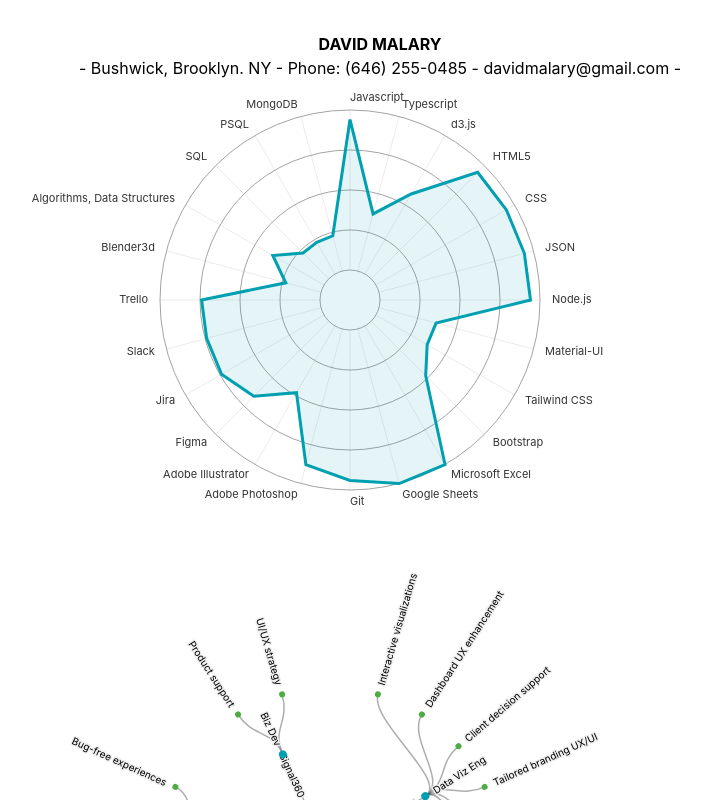
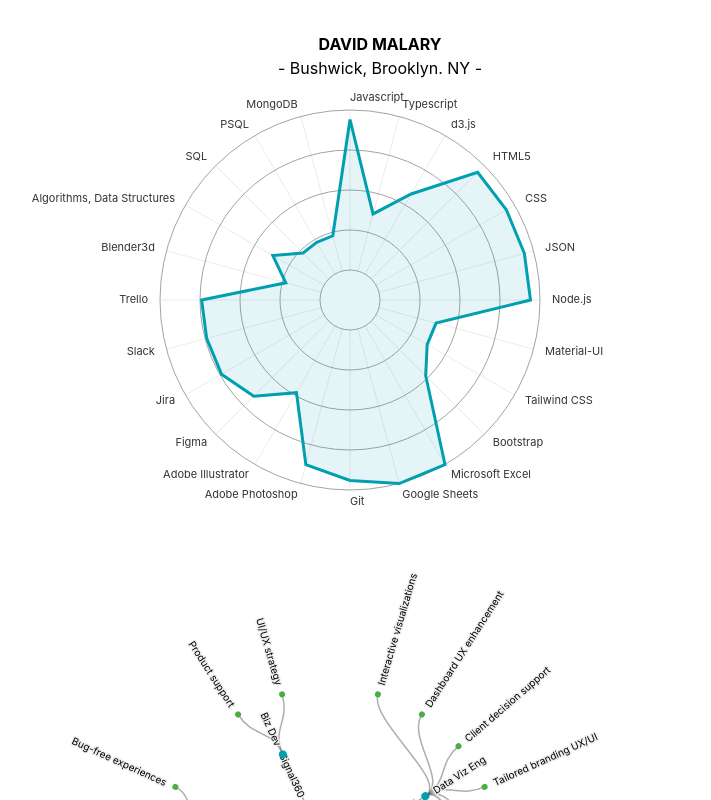
Before and after one commit to dmalary/dm_cv-react-d3, a React (Vite) app: page / in a window 1280 px wide. Shown: the top 800 px of the page, without its empty margins (260-971 px from the left). Built offline with nearby package versions, Linux system fonts and the light colour scheme.

Commit message:
fix: remove info

```diff
--- a/src/App.jsx
+++ b/src/App.jsx
@@ -28,7 +28,7 @@ function App() {
     <>
       <div className='intro-copy-container'>
         <h3><strong>DAVID MALARY</strong></h3>
-        <p>- Bushwick, Brooklyn. NY - Phone: (646) 255-0485 - davidmalary@gmail.com -</p>
+        <p>- Bushwick, Brooklyn. NY -</p>
       </div>
       <div className='main-container flex flex-col'>
         <div className='skill-edu-container flex flex-col lg:flex-row'>
```
